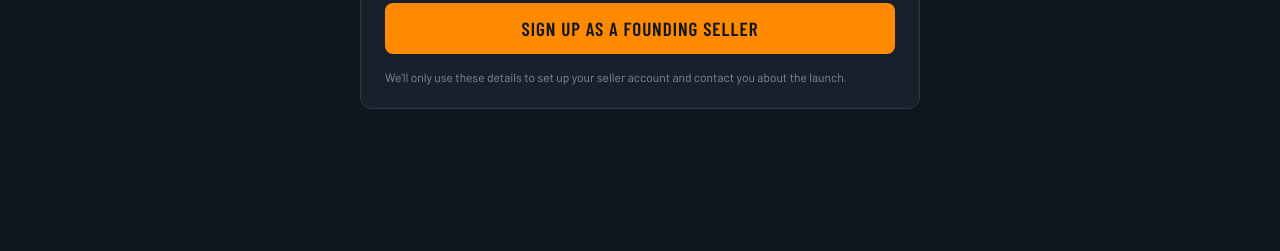
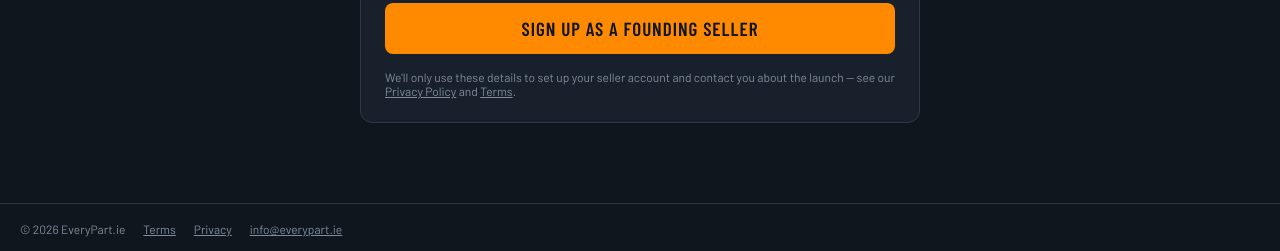
Before and after one commit to evryparts/EveryParts, a Next.js app: page /sell in a window 1280 px wide. Shown: the part 637-888 px from the top of the page. Before the commit the page ends 826 px from the top, so only its background shows below. Built offline with nearby package versions, Linux system fonts and the light colour scheme; no server answers; a web font is replaced by a local one.

Commit message:
Add legal links to seller page

```diff
--- a/app/sell/page.jsx
+++ b/app/sell/page.jsx
@@ -151,11 +151,30 @@ export default function Sell() {
             </button>
             <p style={{ fontSize: 12, color: "var(--faint)", margin: 0 }}>
               We'll only use these details to set up your seller account and
-              contact you about the launch.
+              contact you about the launch — see our{" "}
+              <a href="/privacy" style={{ color: "var(--faint)" }}>Privacy Policy</a> and{" "}
+              <a href="/terms" style={{ color: "var(--faint)" }}>Terms</a>.
             </p>
           </div>
         )}
       </main>
+
+      <footer
+        style={{
+          borderTop: "1px solid var(--line)",
+          padding: "18px 20px",
+          fontSize: 12,
+          color: "var(--faint)",
+          display: "flex",
+          gap: 18,
+          flexWrap: "wrap",
+        }}
+      >
+        <span>© 2026 EveryPart.ie</span>
+        <a href="/terms" style={{ color: "var(--faint)" }}>Terms</a>
+        <a href="/privacy" style={{ color: "var(--faint)" }}>Privacy</a>
+        <a href="mailto:info@everypart.ie" style={{ color: "var(--faint)" }}>info@everypart.ie</a>
+      </footer>
     </div>
   );
 }
```
